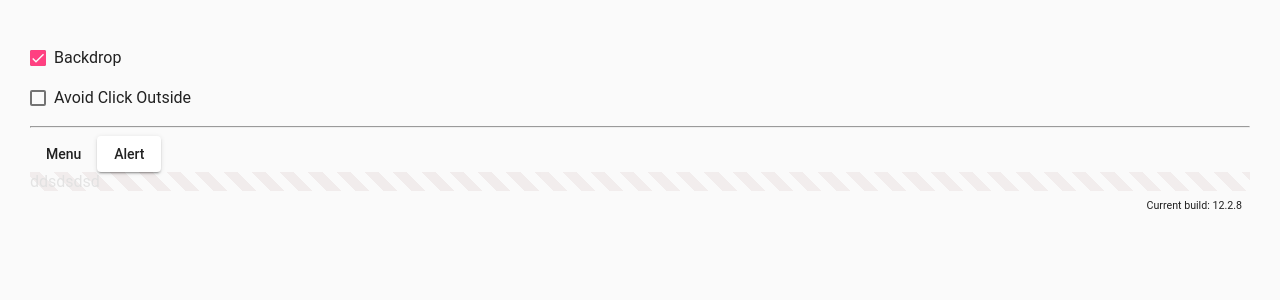
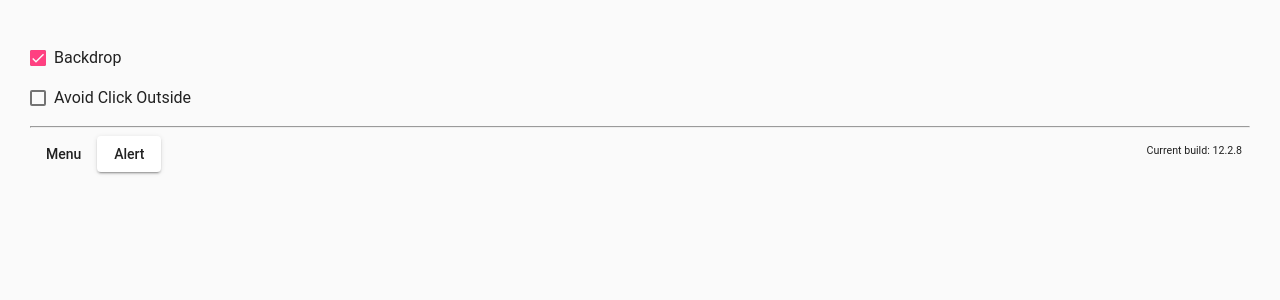
Before and after one commit to robsonataide/avoid-backdrop, an Angular app: page / in a window 1280 px wide. Shown: the top 300 px of the page. Built offline with nearby package versions, Linux system fonts and the light colour scheme.

Commit message:
2 files modified

```diff
--- a/src/app/menu-overview-example.html
+++ b/src/app/menu-overview-example.html
@@ -2,7 +2,9 @@
   <mat-checkbox [(ngModel)]="hasBackdrop">Backdrop</mat-checkbox>
 </p>
 <p>
-  <mat-checkbox [(ngModel)]="isAvoidClickOutside"
+  <mat-checkbox
+    [(ngModel)]="isAvoidClickOutside"
+    matTooltip="Creates a backdrop clone that there is not event listeners"
     >Avoid Click Outside</mat-checkbox
   >
 </p>
@@ -33,5 +35,3 @@
 >
   Alert
 </button>
-
-<div class="clone">ddsdsdsd</div>
--- a/src/styles.scss
+++ b/src/styles.scss
@@ -13,20 +13,10 @@
 }
 
 .controlled {
-  /*
-  background: repeating-linear-gradient(
-    45deg,
-    transparent,
-    transparent 10px,
-    rgba(204, 204, 204, 0.2) 10px,
-    rgba(204, 204, 204, 0.2) 20px
-  );*/
   background-color: rgba(204, 204, 204, 0.5);
 }
 
 .clone {
-  display: block;
-
   background: repeating-linear-gradient(
     45deg,
     transparent,
@@ -36,6 +26,3 @@
   );
   opacity: 0.1;
 }
-/**  Copyright 2021 Google LLC. All Rights Reserved.
-    Use of this source code is governed by an MIT-style license that
-    can be found in the LICENSE file at http://angular.io/license */
```
